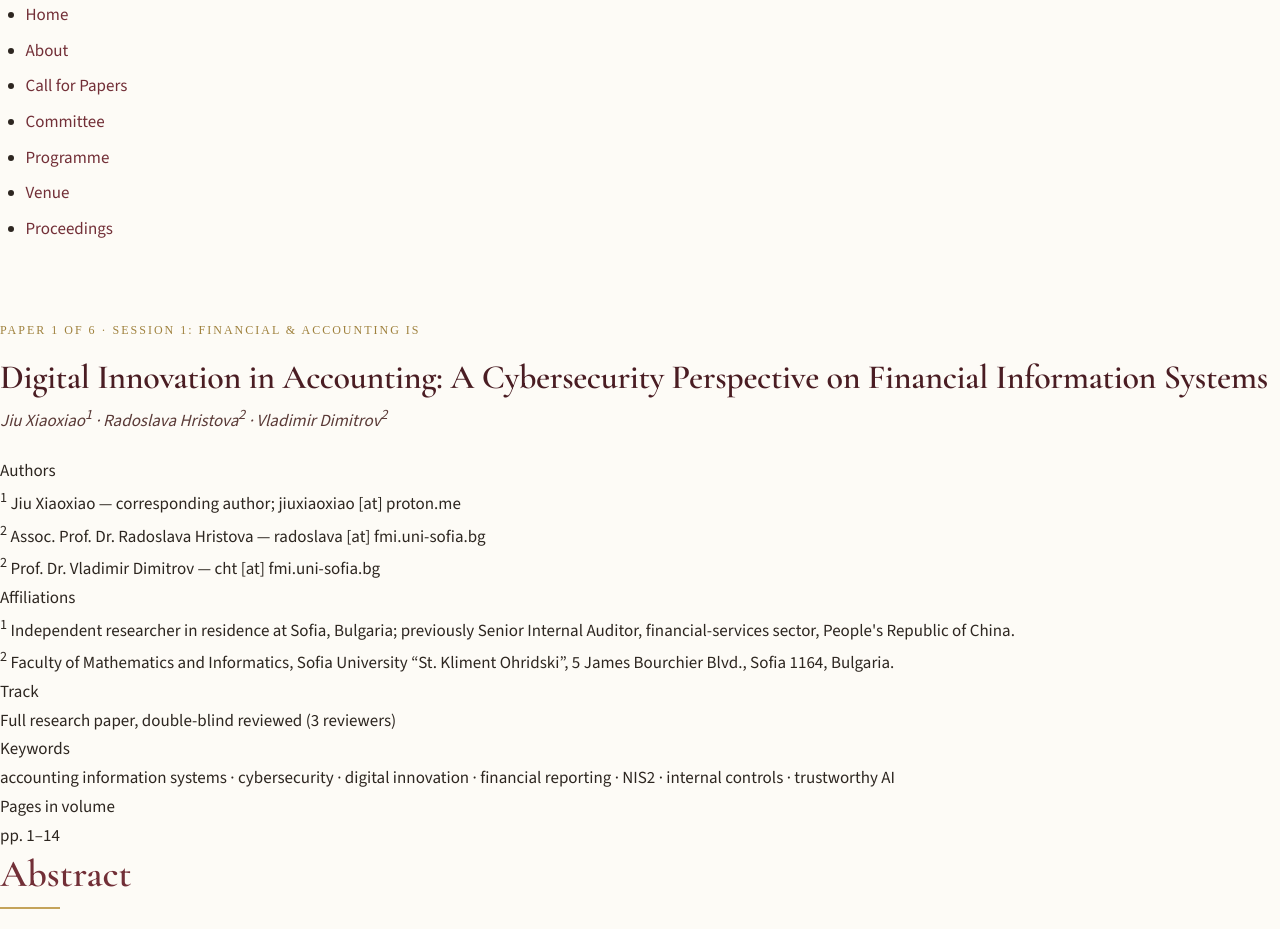
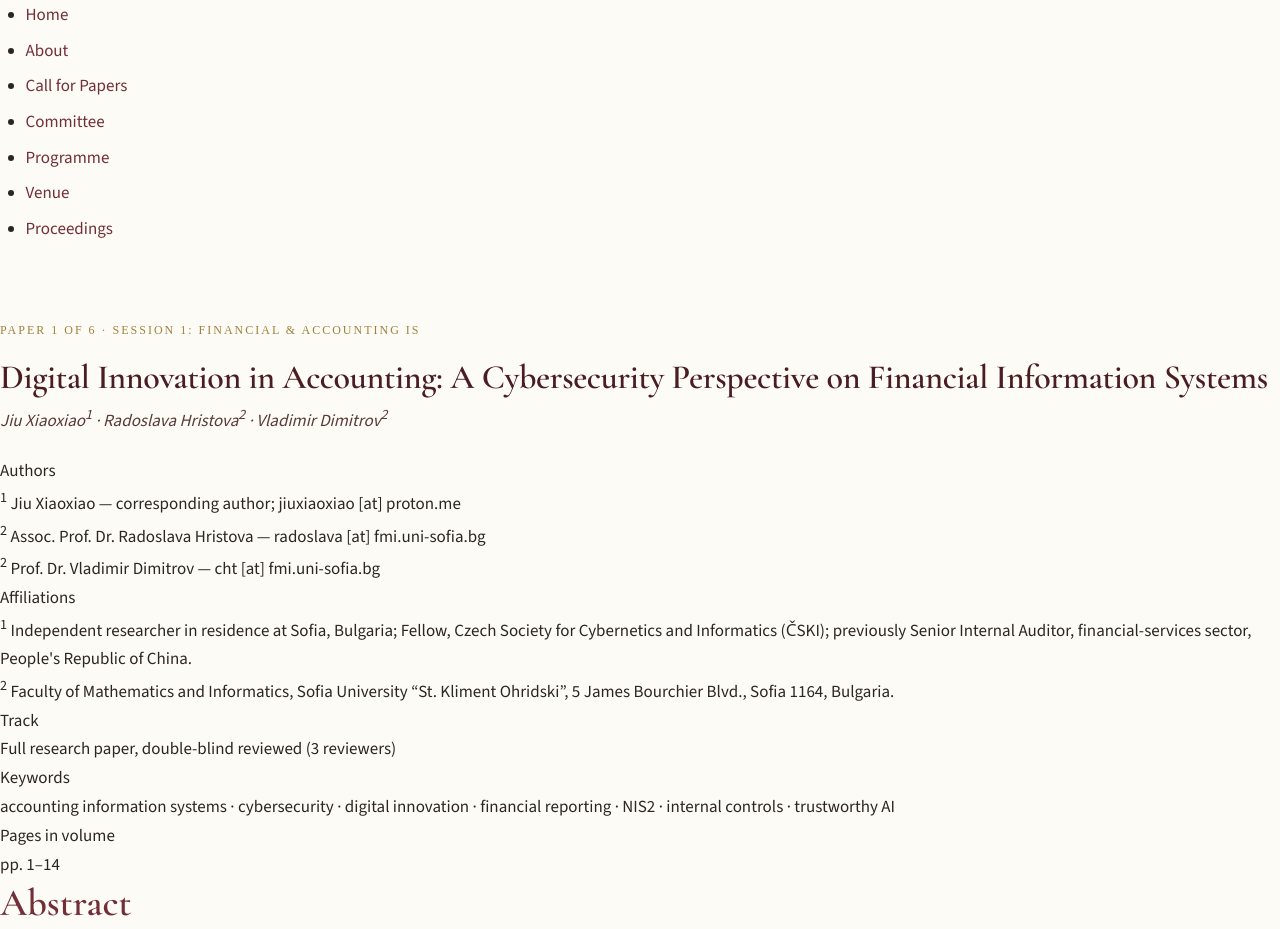
Before and after one commit to fanshiyu35/bulais-2024, a plain HTML site: page paper_01.html in a window 1280 px wide. Shown: the part 164-1093 px from the top of the page. Drawn offline with nearby package versions, Linux system fonts and the light colour scheme.

Commit message:
Add Fellow ČSKI designation to Jiu Xiaoxiao author affiliation

```diff
--- a/paper_01.html
+++ b/paper_01.html
@@ -46,7 +46,7 @@
     </dd>
     <dt>Affiliations</dt>
     <dd>
-      <sup>1</sup> Independent researcher in residence at Sofia, Bulgaria; previously Senior Internal Auditor, financial-services sector, People's Republic of China.<br>
+      <sup>1</sup> Independent researcher in residence at Sofia, Bulgaria; Fellow, Czech Society for Cybernetics and Informatics (ČSKI); previously Senior Internal Auditor, financial-services sector, People's Republic of China.<br>
       <sup>2</sup> Faculty of Mathematics and Informatics, Sofia University &ldquo;St. Kliment Ohridski&rdquo;, 5 James Bourchier Blvd., Sofia 1164, Bulgaria.
     </dd>
     <dt>Track</dt>
```
